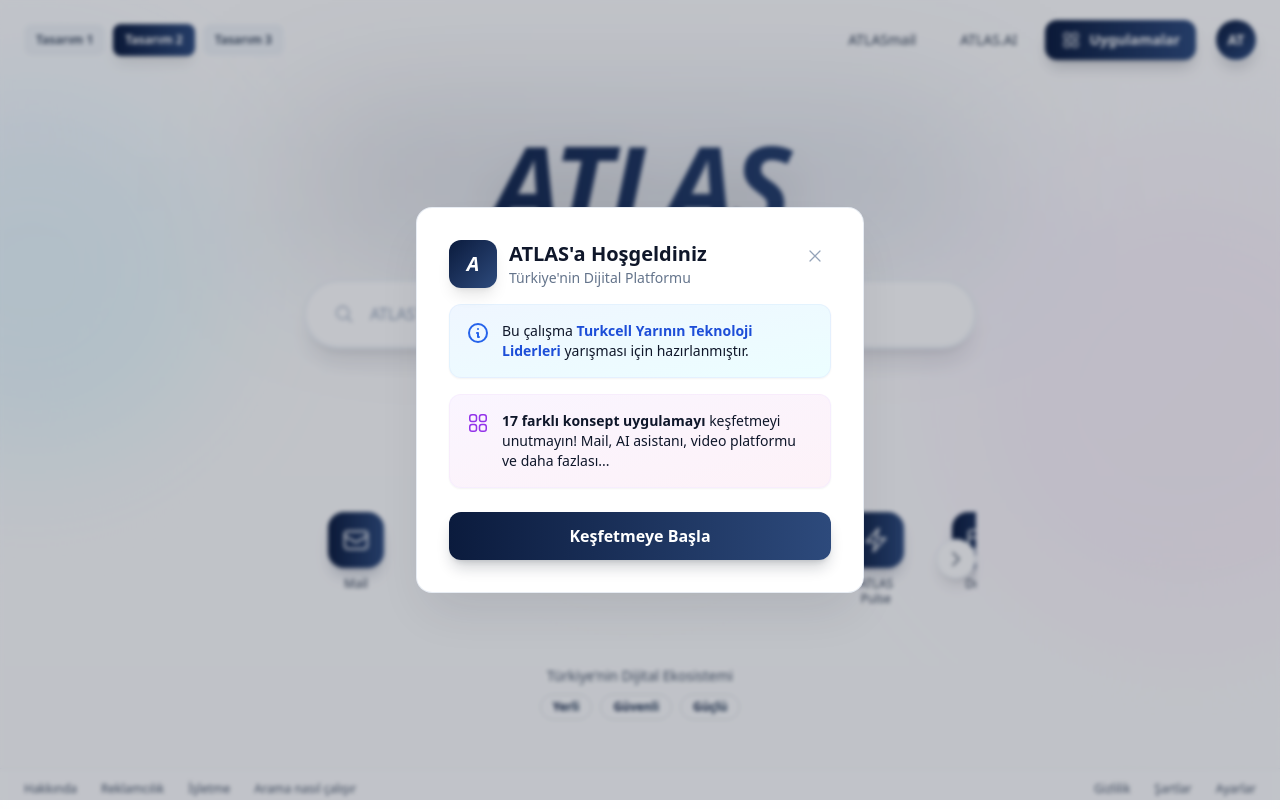
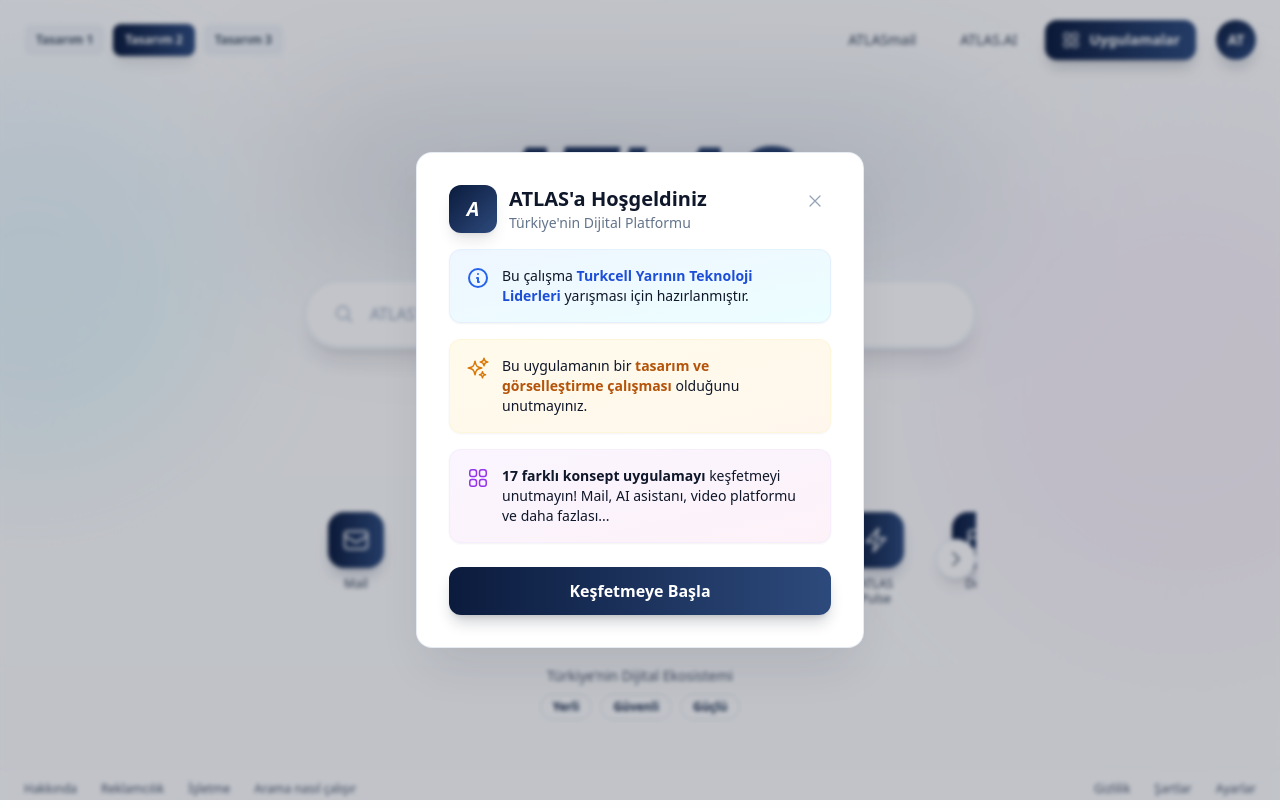
Before and after one commit to mkaksu1/ATLAS-Prototip, a Next.js app: page / in a window 1280 px wide. Built offline with nearby package versions, Linux system fonts and the light colour scheme.

Commit message:
feat: add design and visualization notice to the homepage

```diff
--- a/app/page.tsx
+++ b/app/page.tsx
@@ -757,6 +757,19 @@
                   </div>
                 </div>
 
+                <div className="rounded-xl bg-gradient-to-br from-amber-50 to-orange-50 p-4 border border-amber-100/50 shadow-sm">
+                  <div className="flex gap-3">
+                    <div className="flex-shrink-0">
+                      <SparklesIcon className="h-6 w-6 text-amber-600" />
+                    </div>
+                    <div>
+                      <p className="text-sm font-medium text-slate-900">
+                        Bu uygulamanın bir <span className="font-bold text-amber-700">tasarım ve görselleştirme çalışması</span> olduğunu unutmayınız.
+                      </p>
+                    </div>
+                  </div>
+                </div>
+
                 <div className="rounded-xl bg-gradient-to-br from-purple-50 to-pink-50 p-4 border border-purple-100/50 shadow-sm">
                   <div className="flex gap-3">
                     <div className="flex-shrink-0">
```
